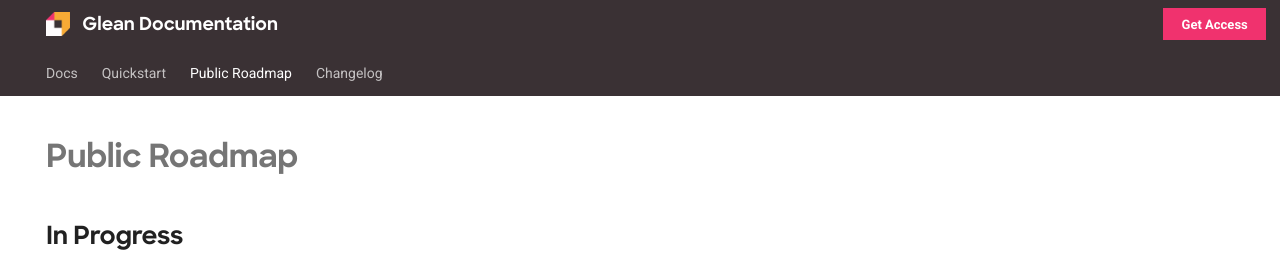
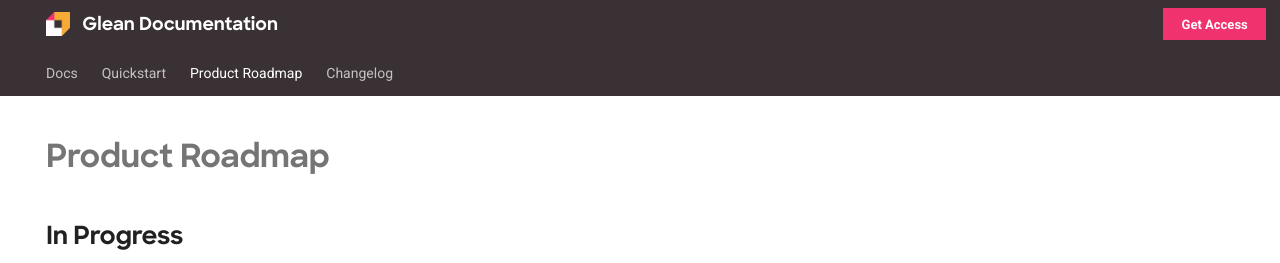
Before and after one commit to gleannyc/documentation, an MkDocs documentation site: the page built from docs/product-roadmap/product-roadmap.md, in a window 1280 px wide and 1231 px high. Shown: the top 263 px of the window. Built offline with MkDocs 1.6.1 and Material for MkDocs 9.7.7, drawn with Linux system fonts in a browser that asks for light colours.

Commit message:
rename to product roadmap

```diff
--- a/docs/public-roadmap/public-roadmap.md
+++ b/docs/product-roadmap/product-roadmap.md
@@ -4,7 +4,7 @@
   - toc
 ---
 
-# Public Roadmap
+# Product Roadmap
 
 ## In Progress
 
--- a/mkdocs.yml
+++ b/mkdocs.yml
@@ -70,7 +70,7 @@
       - Support:
           - Get in Touch: contact-us.md
   - Quickstart: guides/quickstart/index.md
-  - Public Roadmap: ./public-roadmap/public-roadmap.md
+  - Product Roadmap: ./product-roadmap/product-roadmap.md
   - Changelog:
       - Changelog:
           - ./changelog/2022_10_17.md
```
